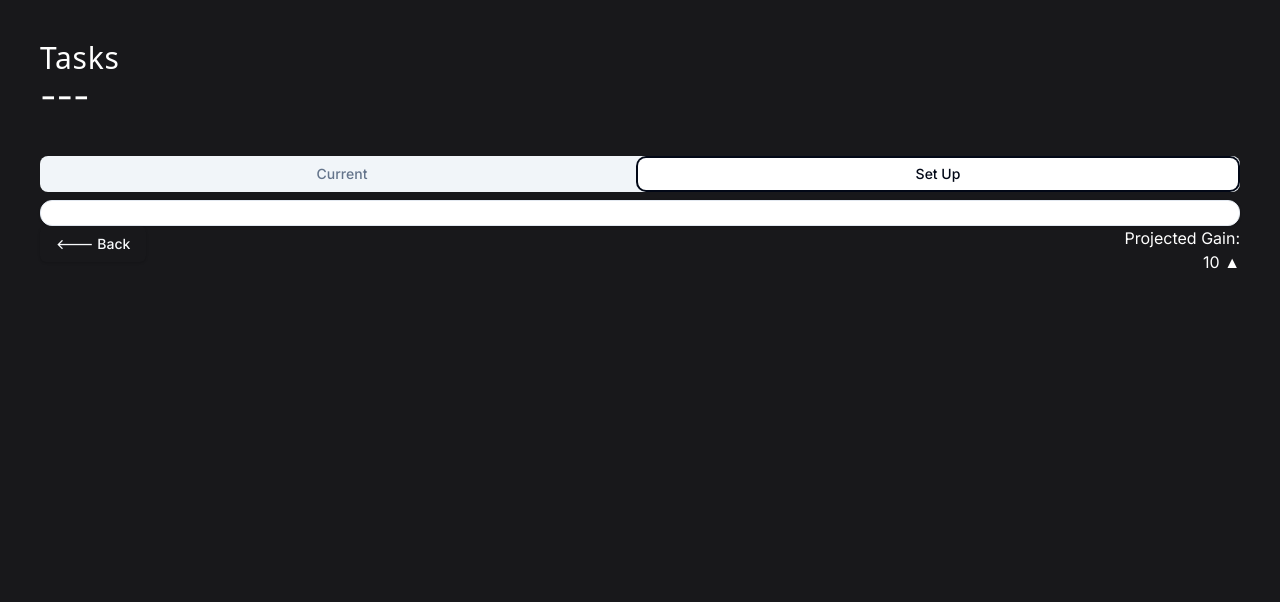
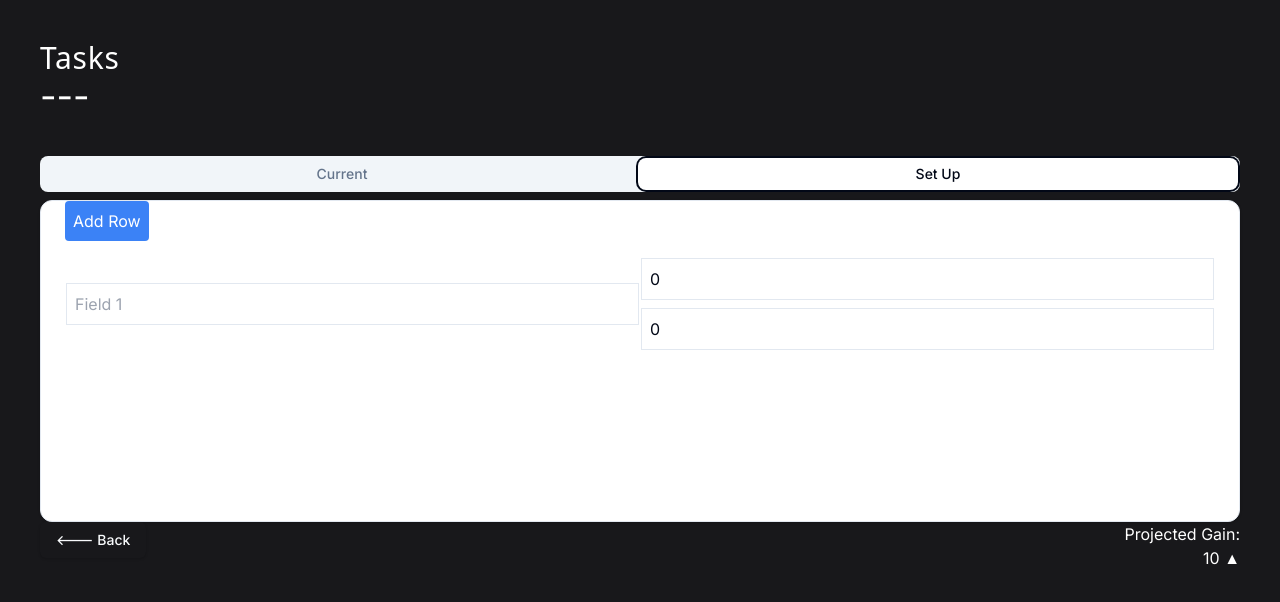
Before and after one commit to Fuitsuku/habit-tracker-2.0, a Next.js app: page /tasks in a window 1280 px wide. Both pictures are taken after a click on the tab "Set Up". Shown: the top 602 px of the page. Built offline with nearby package versions, Linux system fonts and the light colour scheme.

Commit message:
Added the setup tabs portion, need some reformatting however, the fields are too large

```diff
--- a/app/tasks/page.tsx
+++ b/app/tasks/page.tsx
@@ -1,3 +1,5 @@
+'use client';
+
 // Imports start here
 import { Tabs, TabsContent, TabsList, TabsTrigger } from "@/components/ui/tabs"
 import { Card, CardContent, CardDescription, CardFooter, CardHeader, CardTitle } from "@/components/ui/card"
@@ -5,8 +7,11 @@ import { Checkbox } from "@/components/ui/checkbox"
 import { Table, TableBody, TableCaption, TableCell, TableHead, TableHeader, TableRow } from "@/components/ui/table"
 import { Button } from "@/components/ui/button"
 
+import { useState } from 'react';
+
 import PageHeader from "../components/PageHeader";
 
+export default function TasksPage() {
     const test_task_data = [
         {
             task_id : 1,
@@ -53,8 +58,18 @@ const test_task_data = [
     ]
 
     const potential_gain = 10;
+    interface RowData {
+        field1: string;
+        field2: number;
+        field3: number;
+      }
 
-export default function TasksPage() {
+    const [rows, setRows] = useState<RowData[]>([{ field1: '', field2: 0, field3: 0 }]);
+
+    const addRow = () => {
+        setRows([...rows, { field1: '', field2: 0, field3: 0 }]);
+    };
+
     return (
         <div className="bg-zinc-900 min-h-screen p-10">
             <PageHeader page_name="Tasks"/>
@@ -97,8 +112,63 @@ export default function TasksPage() {
                 </TabsContent>
                 <TabsContent value="setup">
                     <Card>
-                        <CardContent>
+                        <CardContent className="h-80 overflow-y-auto">
+                            <div>
+                                {/* Page 2 Table with Add Row Button */}
+                                <button onClick={addRow} className="mb-4 bg-blue-500 text-white p-2 rounded">Add Row</button>
+                                <table className="min-w-full">
+                                    <tbody>
+                                    {/* Dynamically added rows */}
+                                    {rows.map((row, index) => (
+                                        <tr key={index} className="h-12">
+                                        {/* First field takes up the left half of the row */}
+                                        <td className="w-1/2">
+                                            <input
+                                            type="text"
+                                            value={row.field1}
+                                            onChange={(e) => {
+                                                const newRows = [...rows];
+                                                newRows[index].field1 = e.target.value;
+                                                setRows(newRows);
+                                            }}
+                                            className="w-full p-2 border"
+                                            placeholder="Field 1"
+                                            />
+                                        </td>
 
+                                        {/* Second and third fields stacked vertically, taking up the right half */}
+                                        <td className="w-1/2">
+                                            <div className="flex flex-col">
+                                            <input
+                                                type="text"
+                                                value={row.field2}
+                                                onChange={(e) => {
+                                                const newRows = [...rows];
+                                                newRows[index].field2 = parseInt(e.target.value);
+                                                setRows(newRows);
+                                                }}
+                                                className="w-full p-2 border mb-2"
+                                                placeholder="Point Value"
+
+                                            />
+                                            <input
+                                                type="text"
+                                                value={row.field3}
+                                                onChange={(e) => {
+                                                const newRows = [...rows];
+                                                newRows[index].field3 = parseInt(e.target.value);
+                                                setRows(newRows);
+                                                }}
+                                                className="w-full p-2 border"
+                                                placeholder="Growth Factor"
+                                            />
+                                            </div>
+                                        </td>
+                                        </tr>
+                                    ))}
+                                    </tbody>
+                                </table>
+                            </div>
                         </CardContent>
                     </Card>
                 </TabsContent>
```
Lines whose indentation alone changed are shown as unchanged.
